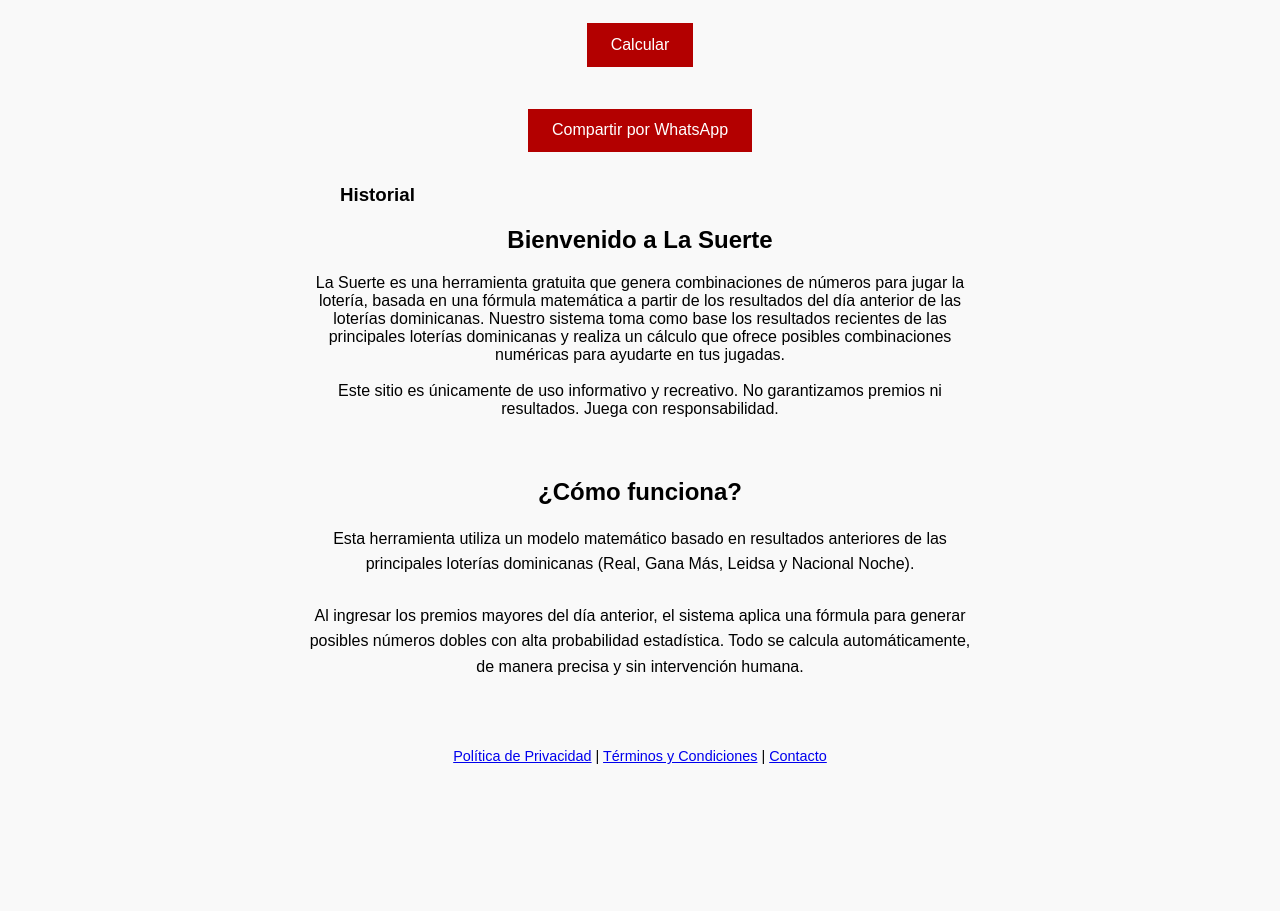
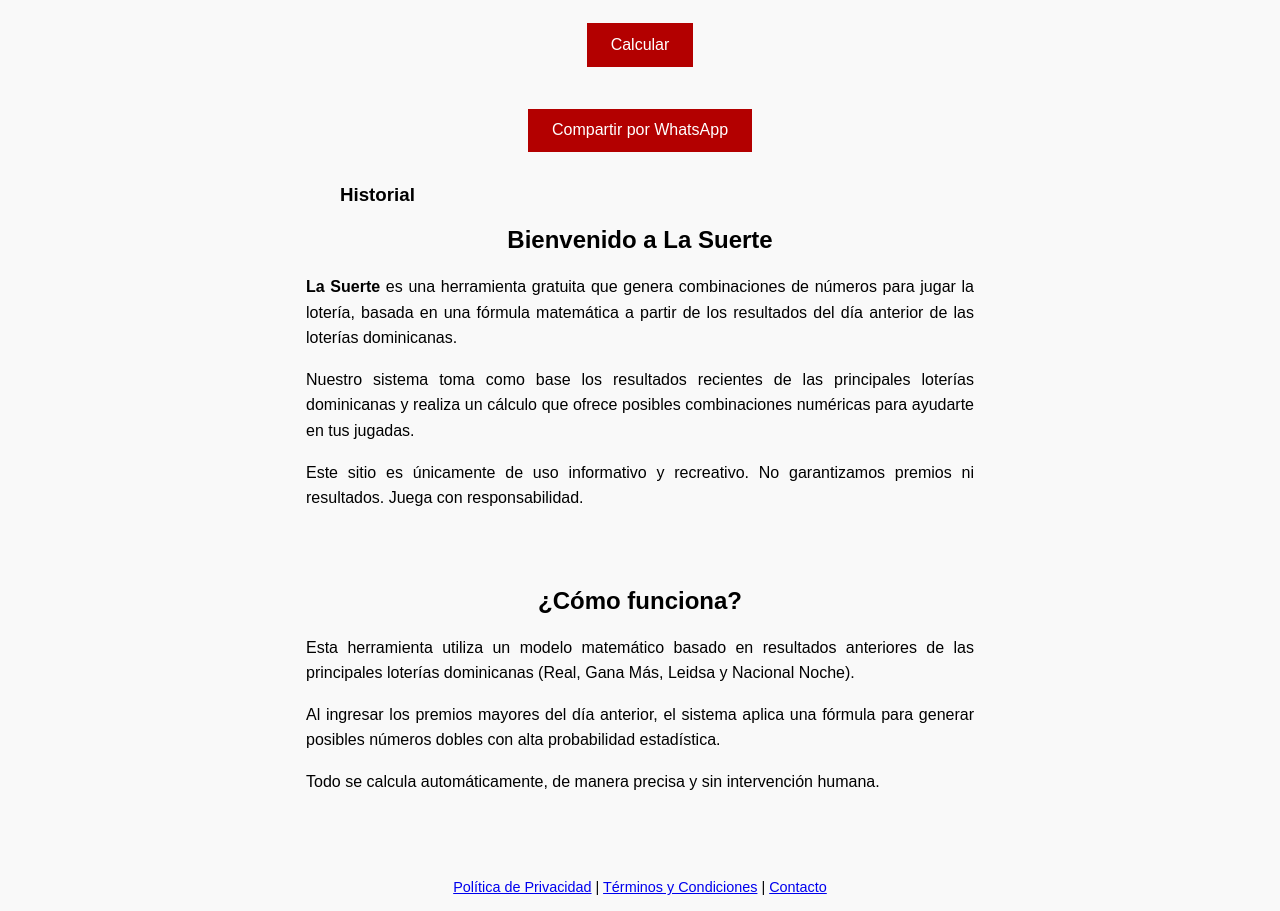
Before and after one commit to milin1727/la-suerte, a plain HTML site: page index.html in a window 1280 px wide. Shown: the part 165-1076 px from the top of the page. Before the commit the page ends 945 px from the top, so only its background shows below. Drawn offline with Linux system fonts and the light colour scheme.

Commit message:
Update index.html

```diff
--- a/index.html
+++ b/index.html
@@ -131,23 +131,37 @@
 
   <div id="historial"></div>
 
-  <h2>Bienvenido a La Suerte</h2>
-  <p style="max-width: 700px; margin: auto; text-align: center; font-size: 16px;">
-    La Suerte es una herramienta gratuita que genera combinaciones de números para jugar la lotería, basada en una fórmula matemática a partir de los resultados del día anterior de las loterías dominicanas.
-    Nuestro sistema toma como base los resultados recientes de las principales loterías dominicanas y realiza un cálculo que ofrece posibles combinaciones numéricas para ayudarte en tus jugadas.
-    <br><br>
+  <h2 style="text-align: center;">Bienvenido a La Suerte</h2>
+<div style="max-width: 700px; margin: auto; font-size: 16px; line-height: 1.6; text-align: justify;">
+  <p>
+    <strong>La Suerte</strong> es una herramienta gratuita que genera combinaciones de números para jugar la lotería,
+    basada en una fórmula matemática a partir de los resultados del día anterior de las loterías dominicanas.
+  </p>
+  <p>
+    Nuestro sistema toma como base los resultados recientes de las principales loterías dominicanas y realiza
+    un cálculo que ofrece posibles combinaciones numéricas para ayudarte en tus jugadas.
+  </p>
+  <p>
     Este sitio es únicamente de uso informativo y recreativo. No garantizamos premios ni resultados. Juega con responsabilidad.
   </p>
+</div>
 
-  <section id="como-funciona" style="padding: 40px 20px; background-color: #f9f9f9;">
-    <h2>¿Cómo funciona?</h2>
-    <p style="max-width: 700px; margin: auto; line-height: 1.6; font-size: 16px;">
-      Esta herramienta utiliza un modelo matemático basado en resultados anteriores de las principales loterías dominicanas (Real, Gana Más, Leidsa y Nacional Noche).
-      <br><br>
-      Al ingresar los premios mayores del día anterior, el sistema aplica una fórmula para generar posibles números dobles con alta probabilidad estadística.
+<section id="como-funciona" style="padding: 40px 20px; background-color: #f9f9f9;">
+  <h2 style="text-align: center;">¿Cómo funciona?</h2>
+  <div style="max-width: 700px; margin: auto; font-size: 16px; line-height: 1.6; text-align: justify;">
+    <p>
+      Esta herramienta utiliza un modelo matemático basado en resultados anteriores de las principales loterías
+      dominicanas (Real, Gana Más, Leidsa y Nacional Noche).
+    </p>
+    <p>
+      Al ingresar los premios mayores del día anterior, el sistema aplica una fórmula para generar posibles
+      números dobles con alta probabilidad estadística.
+    </p>
+    <p>
       Todo se calcula automáticamente, de manera precisa y sin intervención humana.
     </p>
-  </section>
+  </div>
+</section>
 
   <footer style="text-align:center; margin-top: 2em; font-size: 0.9em;">
     <a href="privacidad.html">Política de Privacidad</a> |
```
